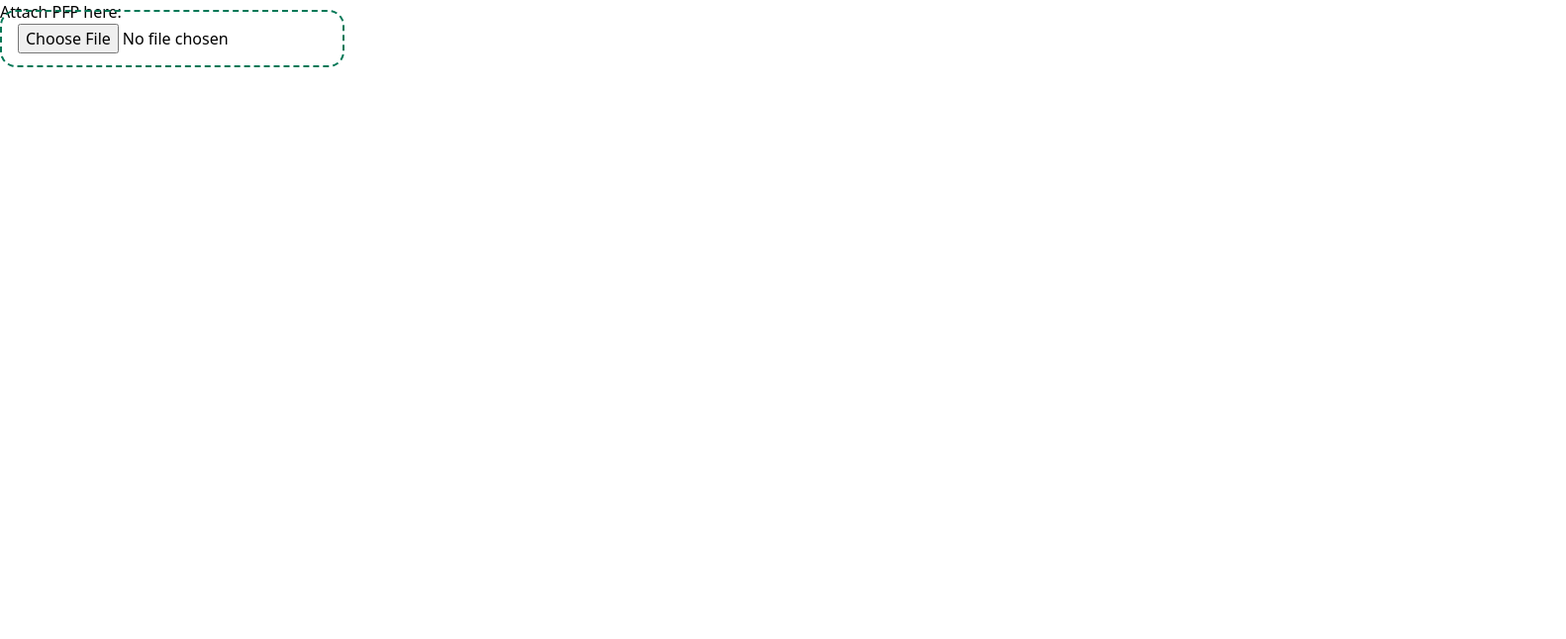
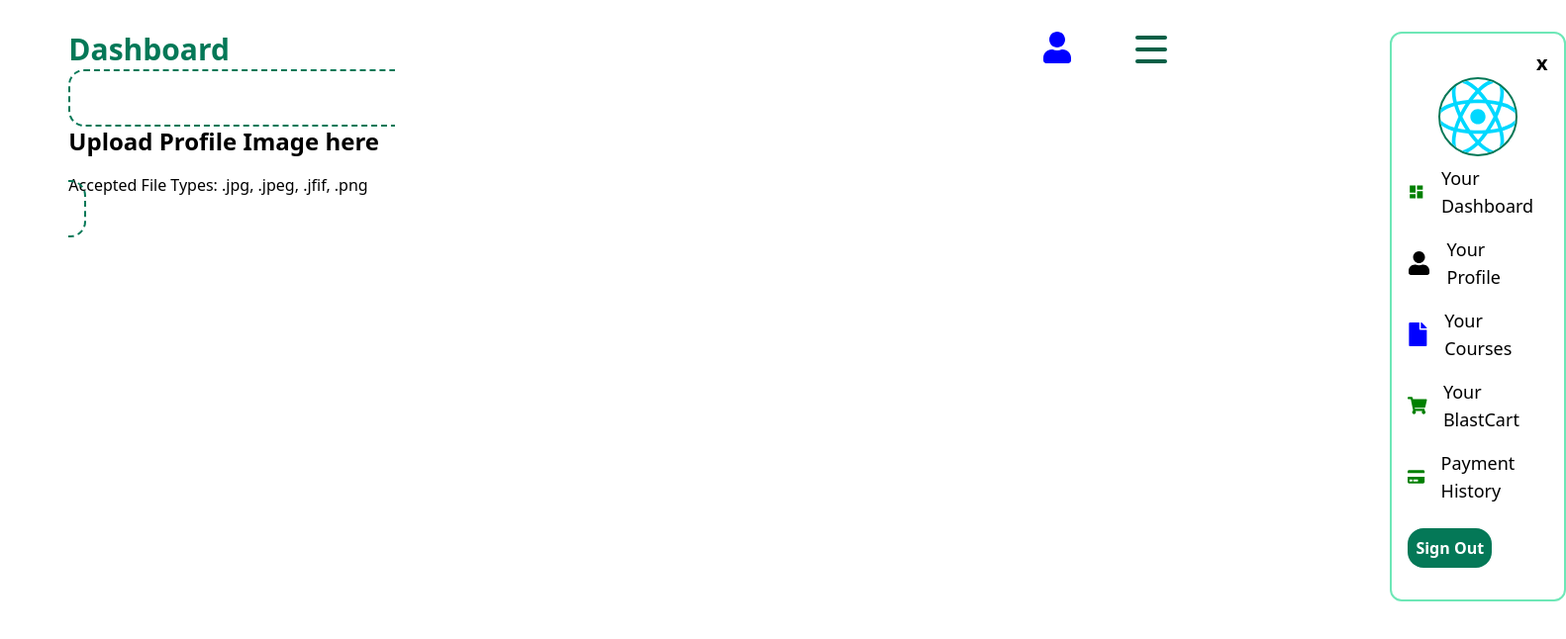
Before and after one commit to vilio316/courseblast, a React (Vite) app: page /user/change_pfp in a window 1280 px wide. Shown: the top 646 px of the page at 99% size, 1582 px wide, since content can reach past the window. Built offline with nearby package versions, Linux system fonts and the light colour scheme; no server answers.

Commit message:
Minor Fixes, UI Improvements

```diff
--- a/src/components/BlastCart.tsx
+++ b/src/components/BlastCart.tsx
@@ -65,7 +65,6 @@ export default function BlastCart(){
         let updated_courses_array = [...enrolled, ...newArray]
         updateEnrolledCourses(updated_courses_array)
         updateUserCourses(updated_courses_array, user_id)
-
     }
     }
 
@@ -82,8 +81,6 @@ export default function BlastCart(){
         dispatch(setCartState(updated_arr))
         goToSupa(updated_arr)
     }
-
-
 
     let payProps: PaystackButtonProps =
         {publicKey: 'pk_test_01a7b1f00ce37286a6a3e7d6f9d3ebd29bed7d2b', email: user_mail, amount: loopr(blastCart) * 100, text: `Make Payment Now`, onSuccess: () => {
--- a/src/components/PFP_Upload.tsx
+++ b/src/components/PFP_Upload.tsx
@@ -2,6 +2,7 @@ import { useNavigate } from "react-router"
 import { useAppDispatch, useAppSelector } from "../redux/hooks"
 import { ID, updatePFP } from "../redux/userSlice"
 import supabase from "../supabase/clientSetup"
+import { MainNav } from "./NavComponents"
 
 export default function UploadProfilePicture(){
     let user_id = useAppSelector(ID)
@@ -40,12 +41,16 @@ export default function UploadProfilePicture(){
 
     return(
         <>
-        <p>Attach PFP here: </p>
+        <div className="p-2 md:p-4 w-11/12 mx-auto">
+        <MainNav/>
         <form>
             <label htmlFor="pfp_upload" className="h-40 w-10/12 rounded-2xl border-2 border-emerald-700 border-dashed p-2 md:p-4">
-            <input type="file" name="Profile Picture" id="pfp_upload" onChange={(event)=> upload_pfp(event)} className="none"/>
+            <input type="file" name="Profile Picture" id="pfp_upload" onChange={(event)=> upload_pfp(event)} className="h-0 opacity-0" accept="image/jpeg, image/jfif, image/png, image/jpg"/>
+            <p className="text-xl md:text-2xl font-bold my-2 md:my-4">Upload Profile Image here</p>
+            <p>Accepted File Types: .jpg, .jpeg, .jfif, .png</p>
             </label>
         </form>
+        </div>
         </>
     )
 }
--- a/src/components/UserCourseDetails.tsx
+++ b/src/components/UserCourseDetails.tsx
@@ -105,7 +105,7 @@ export function UserCourseDetails(){
             </div>
             <span>{course_duration} hours</span>
             </div>
-            <ol>
+            <ol className="list-decimal">
             {
                 course_units?.map((course_item) => <CourseUnit unit={course_item}/>)
             }
@@ -121,8 +121,12 @@ function CourseUnit(props: {unit: Json}){
         <li>
             <div className="grid grid-cols-12">
             <p className="col-span-8">{props.unit?.toString()}</p>
-            <div className="col-span-2 rounded-2xl text-white p-2 md:p-4">
-                Complete...
+            <div className="col-span-3 justify-items-center p-2 md:p-4">
+                <button className="
+               bg-emerald-700 text-center grid outline-none border-0 text-white rounded-sxl p-2 md:p-3
+                ">
+                    Complete
+                    </button>
             </div>
             </div>
         </li>
--- a/src/components/UserDash.tsx
+++ b/src/components/UserDash.tsx
@@ -87,7 +87,7 @@ export function Dashboard(){
             dispatch(updateEnrolledCourses(user_courses));
             dispatch(updatePFP(user_pfp));
         }
-    }, [data, id_value, dispatch])
+    }, [id_value])
 
     async function clearCourses(){
         dispatch(updateEnrolledCourses([]))
```
